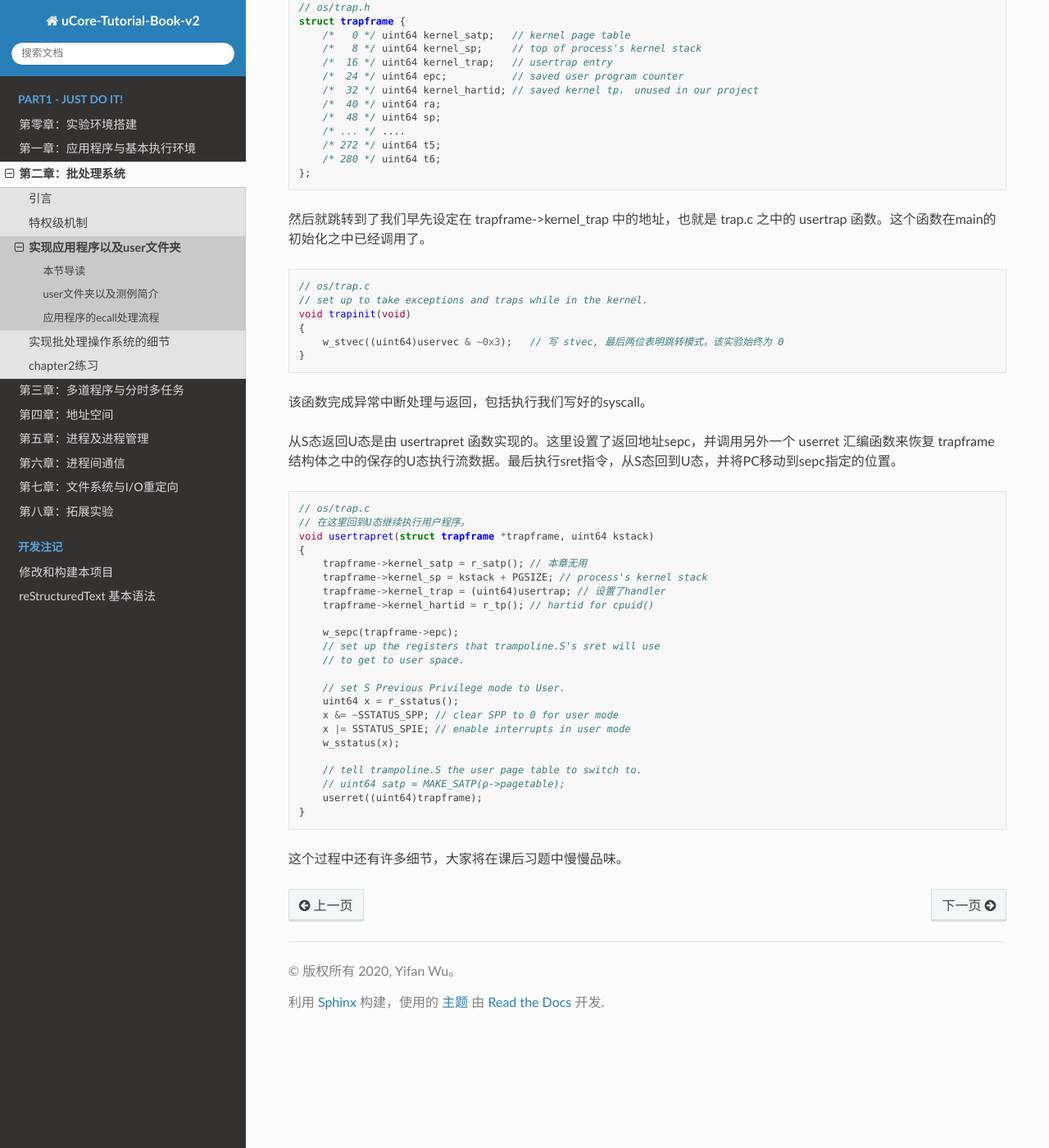
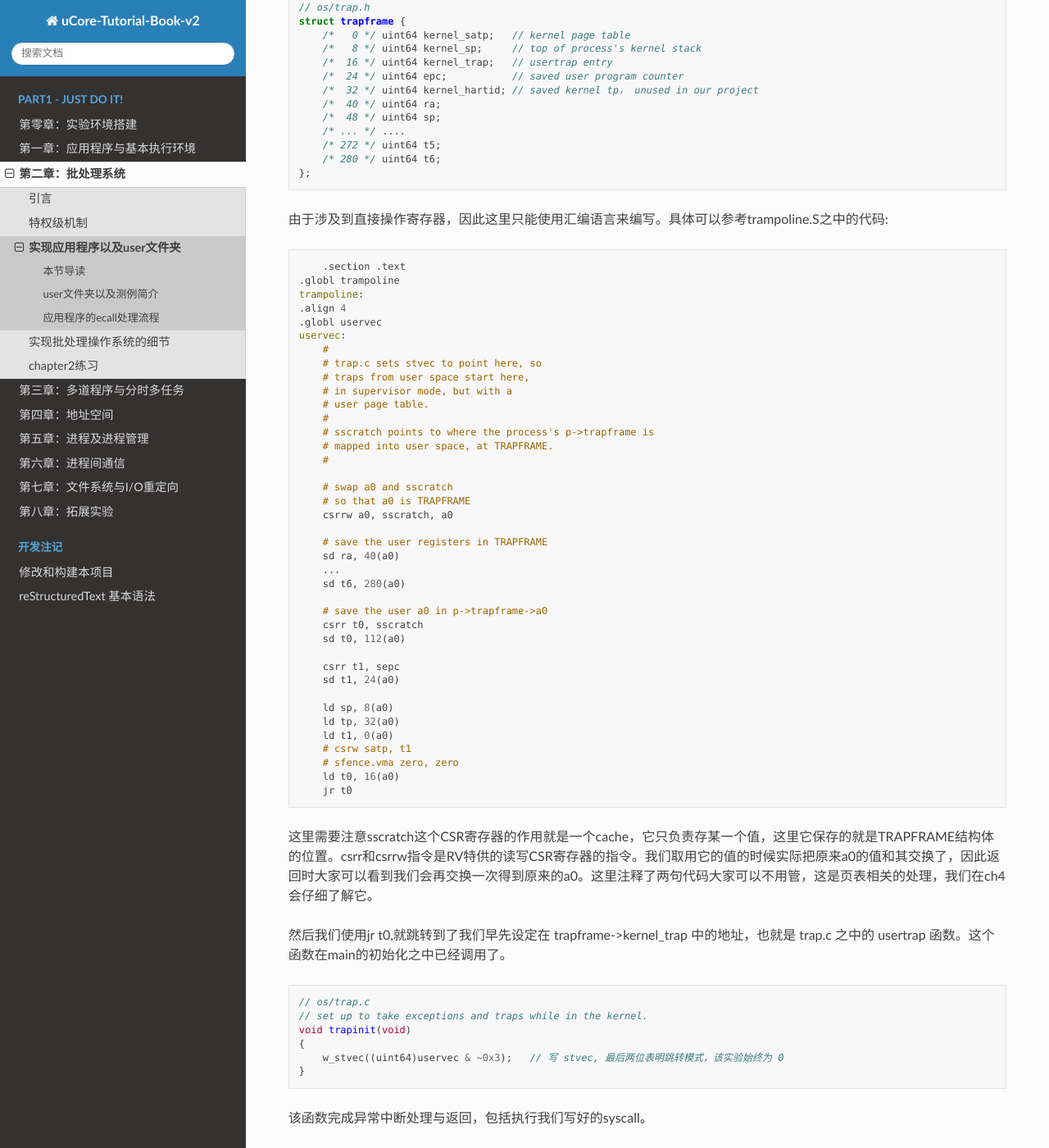
Before and after one commit to LearningOS/uCore-Tutorial-Guide-2022S, a Sphinx documentation site: the page built from source/chapter2/2application.rst, in a window 1280 px wide and 1400 px high, scrolled down 1723 px. Shown: the whole window at 82% size. Built offline with Sphinx 7.4.7 and the Read the Docs theme 2.0.0, drawn with Linux system fonts in a browser that asks for light colours; pages that are not in the unit, such as notebooks, are missing from menus.

Commit message:
fix ch1,ch2.

```diff
--- a/source/chapter1/index.rst
+++ b/source/chapter1/index.rst
@@ -9,5 +9,4 @@
    0intro
    1app-ee-platform
    2remove-std
-   3understand-prog
-   4exercise
+   3exercise
--- a/source/chapter2/2application.rst
+++ b/source/chapter2/2application.rst
@@ -72,7 +72,53 @@ ecall作为异常的一种，操作系统和CPU对它的处理方式其实和其
         /* 280 */ uint64 t6;
     };
 
-然后就跳转到了我们早先设定在 trapframe->kernel_trap 中的地址，也就是 trap.c 之中的 usertrap 函数。这个函数在main的初始化之中已经调用了。
+由于涉及到直接操作寄存器，因此这里只能使用汇编语言来编写。具体可以参考trampoline.S之中的代码:
+
+.. code-block:: c
+
+        .section .text
+    .globl trampoline
+    trampoline:
+    .align 4
+    .globl uservec
+    uservec:
+        #
+        # trap.c sets stvec to point here, so
+        # traps from user space start here,
+        # in supervisor mode, but with a
+        # user page table.
+        #
+        # sscratch points to where the process's p->trapframe is
+        # mapped into user space, at TRAPFRAME.
+        #
+
+        # swap a0 and sscratch
+        # so that a0 is TRAPFRAME
+        csrrw a0, sscratch, a0
+
+        # save the user registers in TRAPFRAME
+        sd ra, 40(a0)
+        ...
+        sd t6, 280(a0)
+
+        # save the user a0 in p->trapframe->a0
+        csrr t0, sscratch
+        sd t0, 112(a0)
+
+        csrr t1, sepc
+        sd t1, 24(a0)
+
+        ld sp, 8(a0)
+        ld tp, 32(a0)
+        ld t1, 0(a0)
+        # csrw satp, t1
+        # sfence.vma zero, zero
+        ld t0, 16(a0)
+        jr t0
+
+这里需要注意sscratch这个CSR寄存器的作用就是一个cache，它只负责存某一个值，这里它保存的就是TRAPFRAME结构体的位置。csrr和csrrw指令是RV特供的读写CSR寄存器的指令。我们取用它的值的时候实际把原来a0的值和其交换了，因此返回时大家可以看到我们会再交换一次得到原来的a0。这里注释了两句代码大家可以不用管，这是页表相关的处理，我们在ch4会仔细了解它。
+
+然后我们使用jr t0,就跳转到了我们早先设定在 trapframe->kernel_trap 中的地址，也就是 trap.c 之中的 usertrap 函数。这个函数在main的初始化之中已经调用了。
 
 .. code-block:: c
 
```
Also changed, not shown: source/chapter1/1app-ee-platform.rst (+46 -7 lines), source/chapter1/2remove-std.rst (+1 -9 lines), source/chapter1/chap1-intro.png (added).
